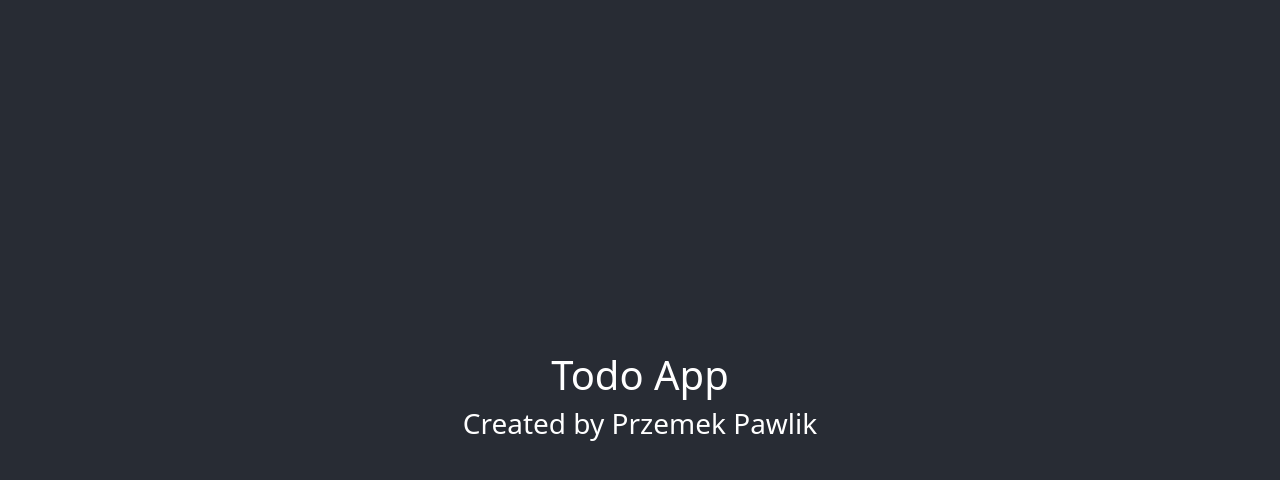
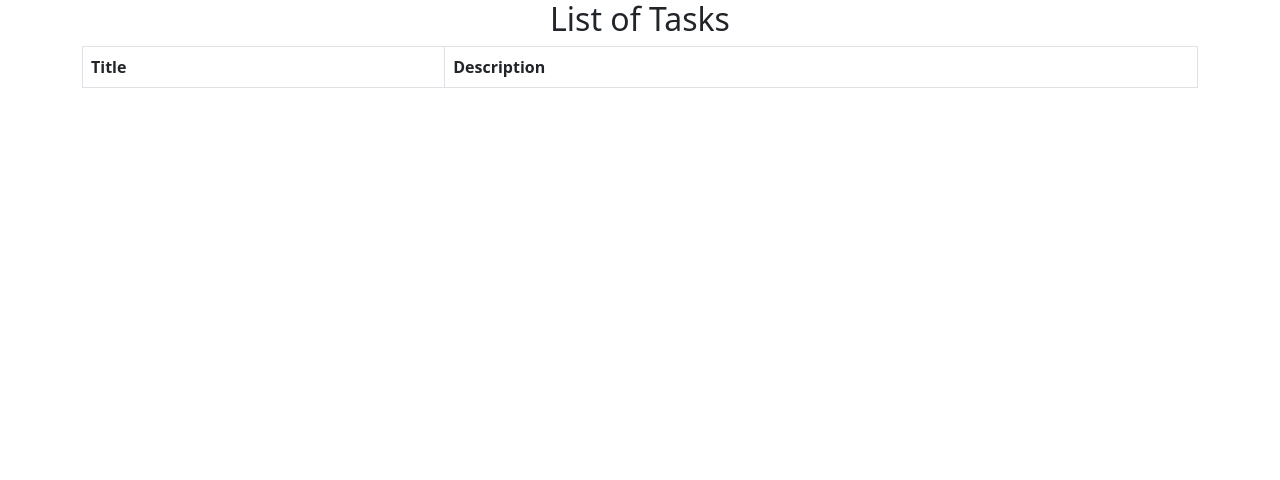
Before and after one commit to bestemic/todo-app, a React (Create React App) app in the folder frontend/: page / in a window 1280 px wide. Shown: the top 480 px of the page. Built offline with nearby package versions, Linux system fonts and the light colour scheme.

Commit message:
Adding tasks list scheme

```diff
--- a/frontend/src/App.js
+++ b/frontend/src/App.js
@@ -1,14 +1,13 @@
 import './App.css';
+import {Container} from "react-bootstrap";
+import ListTaskComponent from "./components/ListTaskComponent";
 
 function App() {
-  return (
-    <div className="App">
-      <header className="App-header">
-        <h1>Todo App</h1>
-        <h3>Created by Przemek Pawlik</h3>
-      </header>
-    </div>
-  );
+    return (
+        <Container>
+            <ListTaskComponent/>
+        </Container>
+    );
 }
 
 export default App;
--- a/frontend/src/components/ListTaskComponent.js
+++ b/frontend/src/components/ListTaskComponent.js
@@ -1,11 +1,40 @@
 import React, {Component} from 'react';
+import {Container, Row, Table} from "react-bootstrap";
 
 class ListTaskComponent extends Component {
+    constructor(props) {
+        super(props);
+
+        this.state = {
+            tasks: []
+        }
+    }
+
     render() {
         return (
-            <div>
-                <h2>Tasks List</h2>
-            </div>
+            <Container>
+                <h2 className="text-center"> List of Tasks</h2>
+                <Row>
+                    <Table striped bordered hover>
+                        <thead>
+                            <tr>
+                                <th>Title</th>
+                                <th>Description</th>
+                            </tr>
+                        </thead>
+                        <tbody>
+                        {
+                            this.state.tasks.map(task =>
+                            <tr key={task.id}>
+                                <td>task.title</td>
+                                <td>task.description</td>
+                            </tr>
+                            )
+                        }
+                        </tbody>
+                    </Table>
+                </Row>
+            </Container>
         );
     }
 }
```
